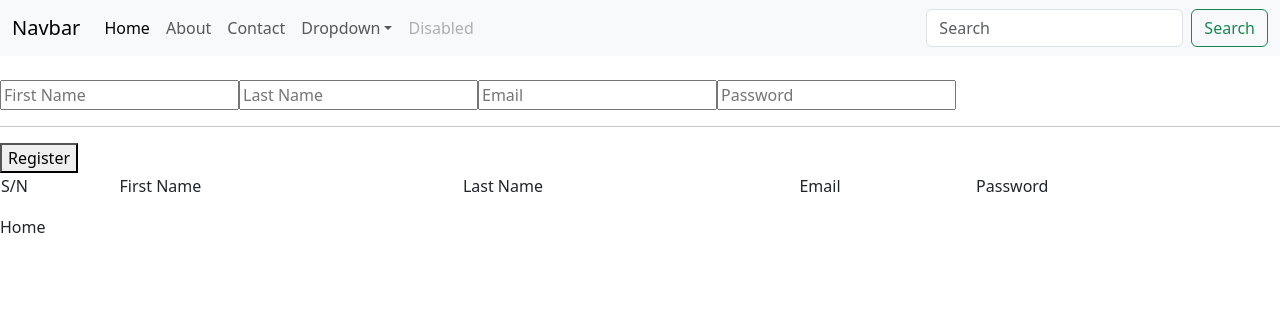
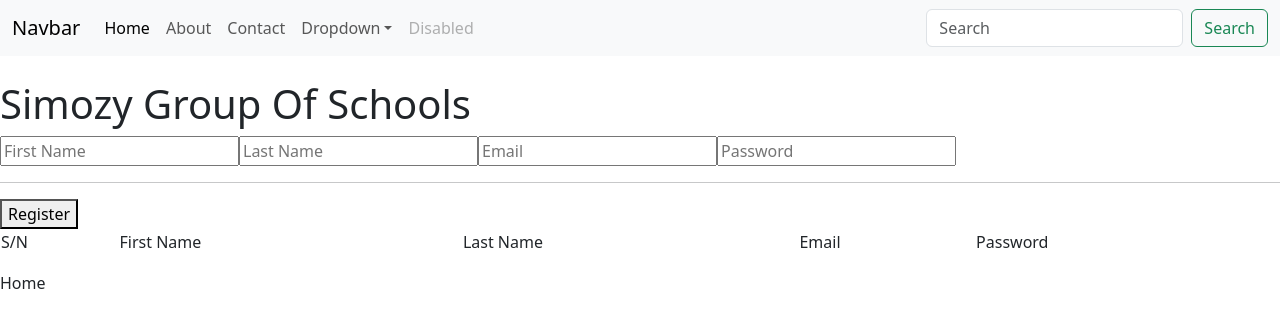
Before and after one commit to DeEminentCoder/first, a React app: page / in a window 1280 px wide. Shown: the top 328 px of the page. Built offline with nearby package versions, Linux system fonts and the light colour scheme; the HTML template or start-up script is replaced by a standard one.

Commit message:
bootstrap

```diff
--- a/src/components/Ex1.jsx
+++ b/src/components/Ex1.jsx
@@ -31,7 +31,7 @@ const First = () => {
     <button onClick={()=>setMyNo(myNo-10)}>Decrease</button> */}
 <br />
       {/* SIMPLE SCHOOL PORTAL */}
-       {/* <h1>Simozy Group Of Schools</h1> */}
+       <h1>Simozy Group Of Schools</h1>
       <input
         type="text"
         placeholder="First Name"
```
